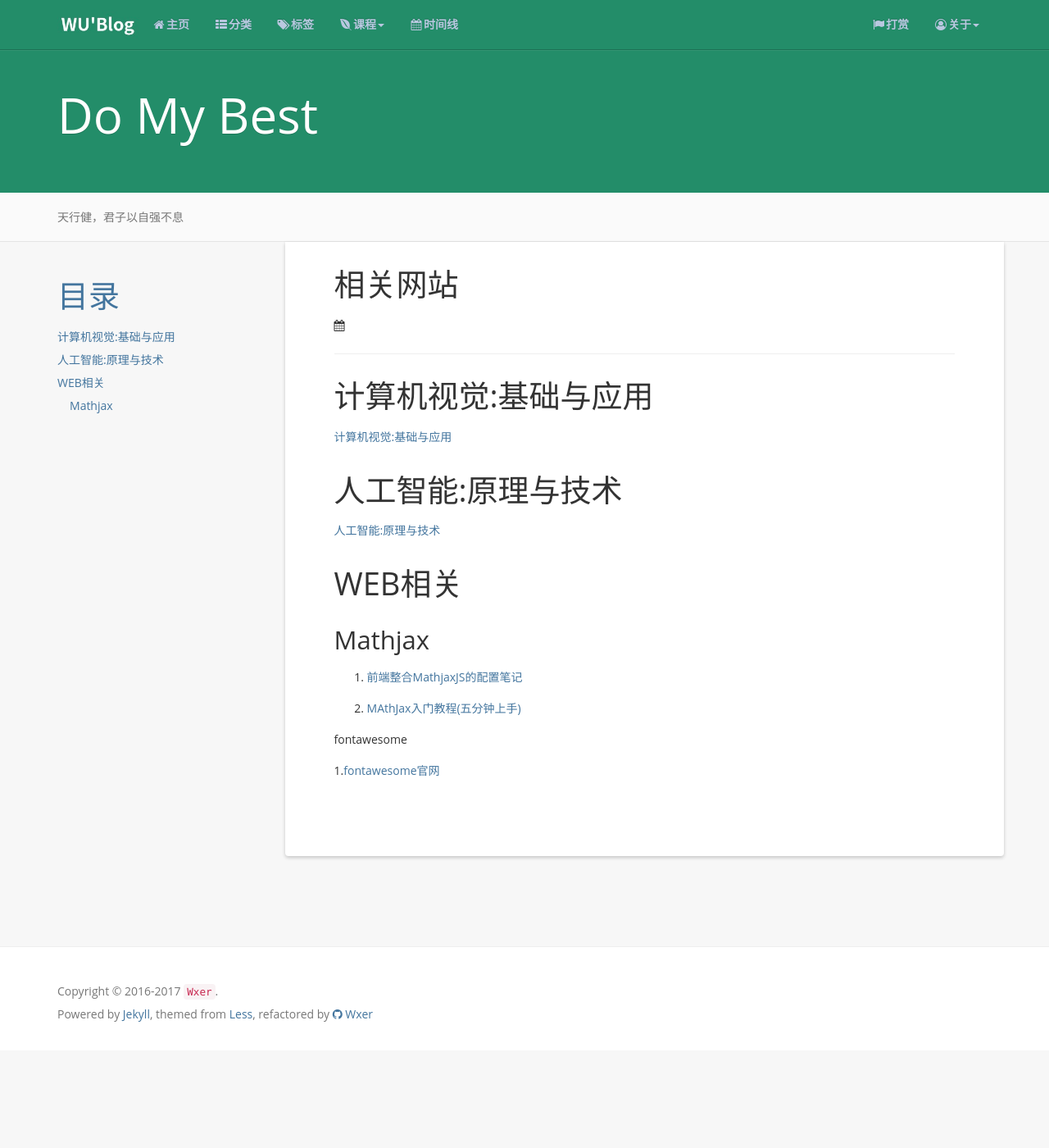
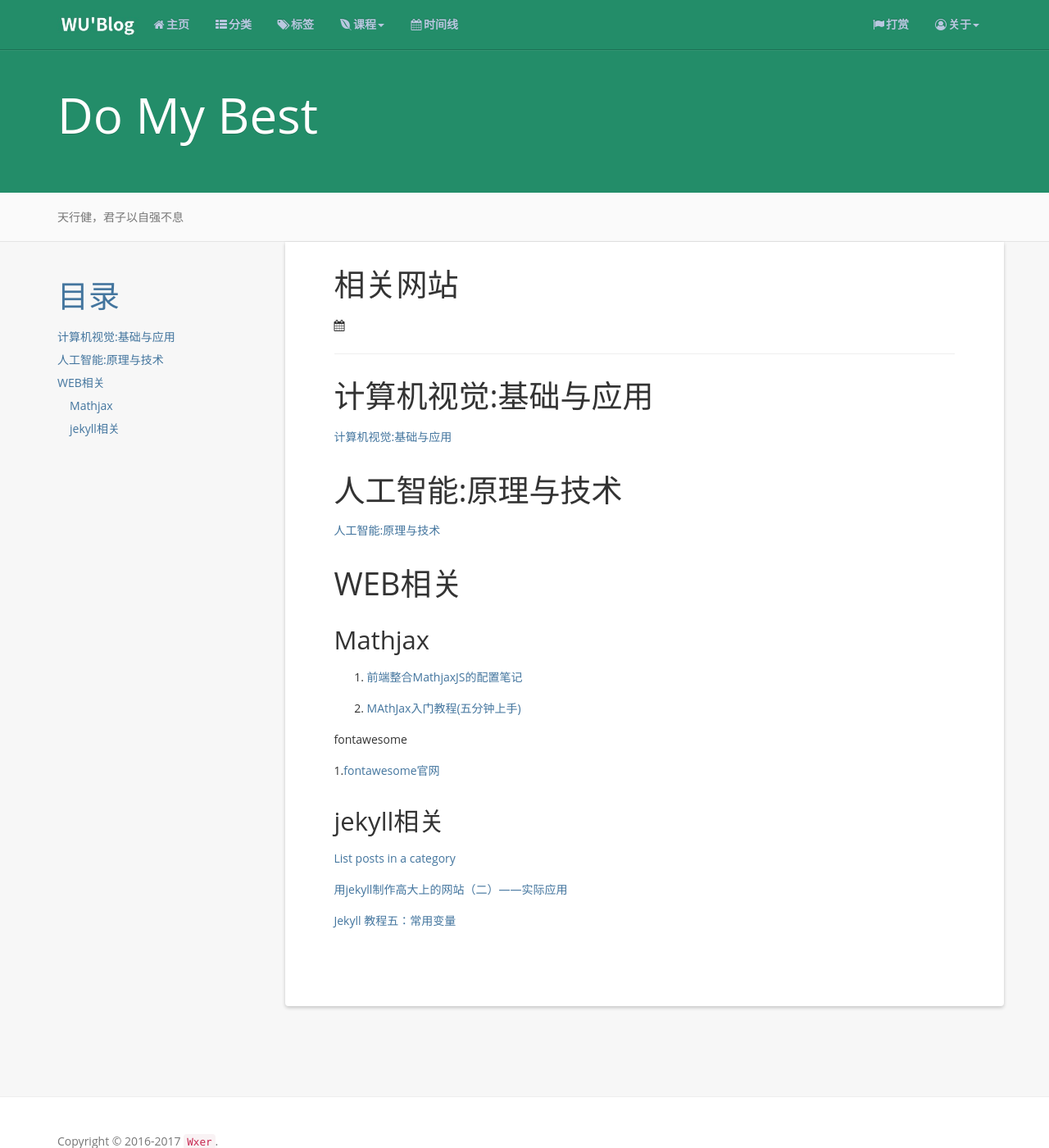
Before and after one commit to 13324077/13324077.github.io, a Jekyll site: the page built from reference.md, in a window 1280 px wide and 1400 px high. Shown: the whole window at 82% size. Built offline with Jekyll 4.4.1, drawn with Linux system fonts in a browser that asks for light colours; nearby versions of some CDN libraries; comment, search, counter and statistics services are not loaded.

Commit message:
add the links about jekyll

```diff
--- a/reference.md
+++ b/reference.md
@@ -29,3 +29,13 @@ Mathjax
 fontawesome
 
 1.[fontawesome官网](http://fontawesome.dashgame.com/)
+
+
+jekyll相关
+--------------------
+
+[List posts in a category](https://learn.cloudcannon.com/jekyll/list-posts-in-a-category/)
+
+[用jekyll制作高大上的网站（二）——实际应用](https://www.cnblogs.com/strick/p/5484779.html)
+
+[Jekyll 教程五：常用变量](http://www.zhanxin.info/jekyll/2013-08-07-jekyll-variables.html)
```
Also changed, not shown: course/deep-learning/index.html (+4 -4 lines).
